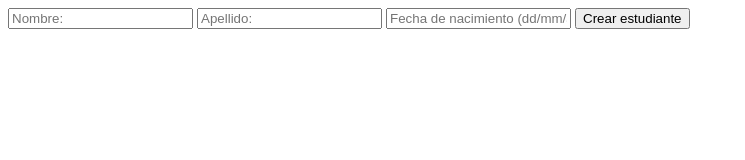
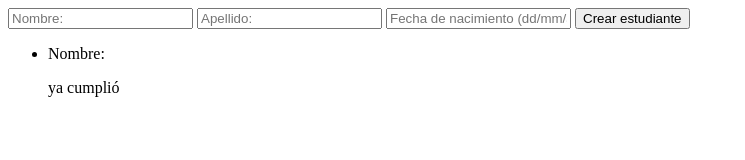
Before and after one commit to mikerueda/abm, a plain HTML site: page index.html in a window 1280 px wide. Both pictures are taken after a click on the button "Crear estudiante". Shown: the whole page, without its empty margins (0-745 px from the left). Drawn offline with Linux system fonts and the light colour scheme.

Commit message:
printing students

```diff
--- a/index.html
+++ b/index.html
@@ -14,5 +14,8 @@
     <input type="text" name="birthdate" id="birthdate" placeholder="Fecha de nacimiento (dd/mm/aaaa):"/>
     <button type="button" onclick="createStudent()">Crear estudiante</button>
   </form>
+  <ul id='studentsList'>
+
+  </ul>
 </body>
 </html>
--- a/main.js
+++ b/main.js
@@ -7,8 +7,37 @@ function student(first_name, last_name, birthdate){
   this.greet = () => console.log(`Hola, soy ${this.first_name}`)
   this.timeToParty = () => {
     let currentMonth = new Date().getMonth()
-    console.log( currentMonth - this.birthdate.getMonth())
+
+    return currentMonth < this.birthdate.getMonth()
+    ? `faltan ${this.birthdate.getMonth() - currentMonth} meses para el cumple`
+    : 'ya cumplió'
+
+    /*
+    if( currentMonth < this.birthdate.getMonth()){
+      return `faltan ${this.birthdate.getMonth() - currentMonth} meses para el cumple`
+    } else {
+      return 'ya cumplió'
+    }
+    */
   }
+}
+
+const printStudents = () => {
+  let container = document.getElementById('studentsList')
+  container.innerHTML = ''
+  allStudents.forEach( (student, index) => {
+    let li = document.createElement('li')
+
+    let name = document.createElement('p')
+    name.innerText = `Nombre: ${student.first_name}`
+
+    let birthdate =document.createElement('p')
+    birthdate.innerText = student.timeToParty()
+
+    li.appendChild(name)
+    li.appendChild(birthdate)
+    container.appendChild(li)
+  })
 }
 
 const createStudent = () => {
@@ -17,4 +46,5 @@ const createStudent = () => {
   let birthdateField = document.getElementById('birthdate')
   let newStudent = new student(firstnameField.value, lastnameField.value, birthdate.value)
   allStudents.push(newStudent)
+  printStudents()
 }
```
